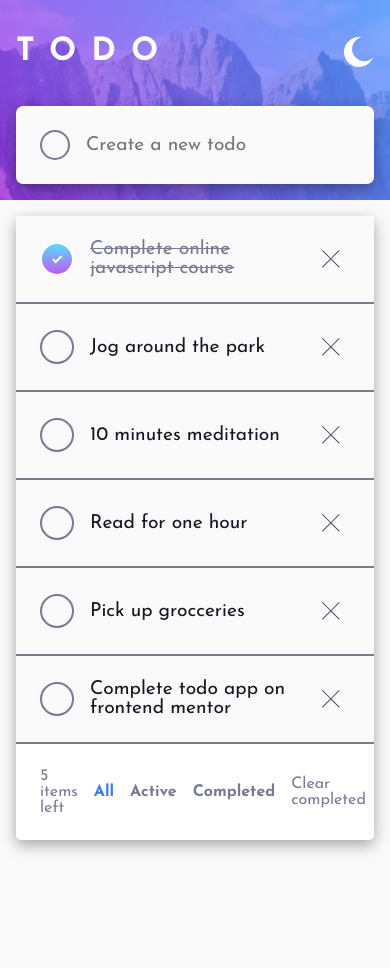
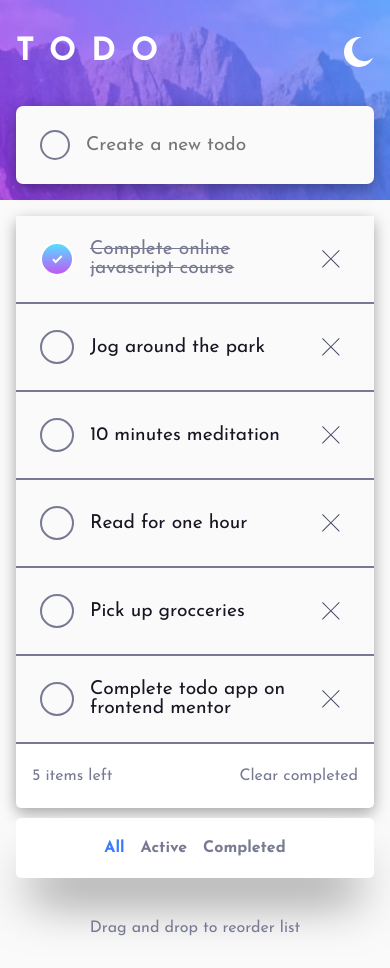
Before and after one commit to arashesmailian/step3, a React (Vite) app: page / in a window 390 px wide. Before the commit the page ends 928 px from the top, so only its background shows below. Built offline with nearby package versions, Linux system fonts and the light colour scheme.

Commit message:
redux reducer now manages drag&drop and theme

```diff
--- a/src/App.css
+++ b/src/App.css
@@ -147,6 +147,9 @@ header{
   font-size: 1.2rem;
   cursor: pointer;
 }
+.todo-item:focus{
+  cursor: grab;
+}
 .todo-item>p{
   margin-right: auto;
 }
@@ -193,11 +196,10 @@ header{
 }
 
 .footer{
-  padding: 1.5rem;
+  padding: 1.5rem 1rem;
   display: flex;
   align-items: center;
   justify-content: space-between;
-  gap: 1rem;
   color: var(--Dark-Grayish-Blue);
 }
 .footer p{
@@ -218,8 +220,19 @@ header{
 .footer-conditions p:hover{
   color: var(--Very-Dark-Blue);
 }
-.App[theme = 'dark'] .footer-conditions p:hover{
+.App[theme = 'dark'] .footer .footer-conditions p:hover{
   color: var(--Light-Grayish-Blue-hover);
+}
+
+.drag-and-drop-description{
+  position: absolute;
+  height: 80px;
+  width: 100%;
+  bottom: -160px;
+  display: flex;
+  justify-content: center;
+  align-items: center;
+  color: var(--Dark-Grayish-Blue);
 }
 
 /* ***************** media query ***************** */
@@ -249,4 +262,21 @@ header{
   .delete-icon-container{
     display: flex;
   }
+  .footer-conditions{
+    position: absolute;
+    left: 0;
+    right: 0;
+    bottom: -70px;
+    padding: 1rem;
+    background-color: var(--Very-Dark-Desaturated-Blue);
+    border-radius: 5px;
+    box-shadow: 0px 35px 50px -15px rgba(0, 0, 0, 0.5);;
+    display: flex;
+    justify-content: center;
+    align-items: center;
+    height: 60px;
+  }
+  .App[theme = 'light'] .footer-conditions{
+    background-color: white;
+  }
 }
--- a/src/App.jsx
+++ b/src/App.jsx
@@ -1,19 +1,19 @@
 /* eslint-disable react/no-unknown-property */
-import { useState } from "react";
-import "./App.css";
-import TodoHeader from "./components/TodoHeader";
+import './App.css'
+import TodoHeader from './components/TodoHeader'
+import {useSelector} from 'react-redux'
 
 function App() {
-  const [theme, setTheme] = useState("light");
-  document.querySelector("html").style.backgroundColor =
-    theme === "light" ? "hsl(0, 0%, 98%)" : "hsl(235, 21%, 11%)";
+  const theme = useSelector((state) => state.todo.themeColor)
+  document.querySelector('html').style.backgroundColor =
+    theme === 'light' ? 'hsl(0, 0%, 98%)' : 'hsl(235, 21%, 11%)'
   return (
     <>
-      <div className="App" theme={theme}>
-        <TodoHeader theme={theme} setTheme={setTheme} />
+      <div className='App' theme={theme}>
+        <TodoHeader />
       </div>
     </>
-  );
+  )
 }
 
-export default App;
+export default App
--- a/src/components/TodoHeader.jsx
+++ b/src/components/TodoHeader.jsx
@@ -1,25 +1,31 @@
 /* eslint-disable react/prop-types */
-import TodosContainer from "./TodosContainer";
-import sun from "../assets/images/icon-sun.svg";
-import moon from "../assets/images/icon-moon.svg";
+import TodosContainer from './TodosContainer'
+import sun from '../assets/images/icon-sun.svg'
+import moon from '../assets/images/icon-moon.svg'
+import {useDispatch, useSelector} from 'react-redux'
+import {changeThemeColor} from '../redux/reducers/todo.reducer'
 
-const TodoHeader = ({ theme, setTheme }) => {
-  const changeTheme = () => {
-    theme === "dark" ? setTheme("light") : setTheme("dark");
-  };
+const TodoHeader = () => {
+  const theme = useSelector((state) => state.todo.themeColor)
+  const dispatch = useDispatch()
+  const change = () => {
+    theme === 'dark'
+      ? dispatch(changeThemeColor('light'))
+      : dispatch(changeThemeColor('dark'))
+  }
   return (
     <header>
-      <div className="container">
-        <h1 className="title">TODO</h1>
+      <div className='container'>
+        <h1 className='title'>TODO</h1>
         <img
-          onClick={changeTheme}
-          src={theme === "dark" ? sun : moon}
-          alt="theme icon"
+          onClick={() => change()}
+          src={theme === 'dark' ? sun : moon}
+          alt='theme icon'
         />
       </div>
       <TodosContainer />
     </header>
-  );
-};
+  )
+}
 
-export default TodoHeader;
+export default TodoHeader
--- a/src/components/TodoInput.jsx
+++ b/src/components/TodoInput.jsx
@@ -1,28 +1,37 @@
-import { useDispatch } from "react-redux";
-import { addTodo } from "../redux/reducers/todo.reducer";
-import { useState } from "react";
+/* eslint-disable no-unused-vars */
+import {useDispatch} from 'react-redux'
+import {addTodo} from '../redux/reducers/todo.reducer'
+import {useState} from 'react'
+import store from '../redux/store'
 
 const TodoInput = () => {
-  const dispatch = useDispatch();
-  const [newTodo, setNewTodo] = useState("");
+  const dispatch = useDispatch()
+  const [newTodo, setNewTodo] = useState('')
+  const findMaxIndexOfTodos = () => {
+    let currentState = store.getState().todo.todoList
+    let max = 0
+    currentState.forEach((todo) => (max = todo.id > max ? todo.id : max))
+    return max
+  }
   const submitHandler = (e) => {
-    e.preventDefault();
-    if (newTodo) dispatch(addTodo(newTodo));
-    setNewTodo("");
-  };
+    e.preventDefault()
+    if (newTodo)
+      dispatch(addTodo({newTodo: newTodo, id: findMaxIndexOfTodos() + 1}))
+    setNewTodo('')
+  }
   return (
-    <form className="todo-input" onSubmit={submitHandler}>
-      <div className="todo-mark"></div>
+    <form className='todo-input' onSubmit={submitHandler}>
+      <div className='todo-mark'></div>
       <input
-        type="text"
-        placeholder="Create a new todo"
+        type='text'
+        placeholder='Create a new todo'
         onChange={(e) => {
-          setNewTodo(e.target.value);
+          setNewTodo(e.target.value)
         }}
         value={newTodo}
       />
     </form>
-  );
-};
+  )
+}
 
-export default TodoInput;
+export default TodoInput
--- a/src/components/TodoList.jsx
+++ b/src/components/TodoList.jsx
@@ -1,90 +1,122 @@
 /* eslint-disable no-unused-vars */
 /* eslint-disable react/no-unknown-property */
-import { useSelector } from "react-redux";
-import { useDispatch } from "react-redux";
-import { removeTodo, completeTodo } from "../redux/reducers/todo.reducer";
+import {useSelector} from 'react-redux'
+import {useDispatch} from 'react-redux'
+import {
+  removeTodo,
+  completeTodo,
+  dragAndDropRefreshState,
+} from '../redux/reducers/todo.reducer'
 
-import DeleteIcon from "../assets/images/icon-cross.svg";
-import { useRef, useState } from "react";
-import { useEffect } from "react";
+import DeleteIcon from '../assets/images/icon-cross.svg'
+import {useRef, useState} from 'react'
+import {useEffect} from 'react'
 
 const TodoList = () => {
-  const dispatch = useDispatch();
-  const conditionList = useRef();
-  const todos = useSelector((state) => state.todo);
-  const [filterTodos, setFilterTodos] = useState("");
-  const [condition, setCondition] = useState("All");
+  const dispatch = useDispatch()
+  const conditionList = useRef()
+  const draggedItem = useRef()
+  const dragOverItem = useRef()
+  const todos = useSelector((state) => state.todo.todoList)
+  const [filterTodos, setFilterTodos] = useState('')
+  const [condition, setCondition] = useState('All')
+
+  // *********drag and drop functionality*********
+  const dragStart = (e, position) => {
+    draggedItem.current = position
+  }
+  const dragEnter = (e, position) => {
+    dragOverItem.current = position
+  }
+  const dropDraggedItem = () => {
+    const reArrangedList = [...filterTodos]
+    const draggingITem = reArrangedList[draggedItem.current]
+    reArrangedList.splice(draggedItem.current, 1)
+    reArrangedList.splice(dragOverItem.current, 0, draggingITem)
+    setFilterTodos(reArrangedList)
+    dispatch(dragAndDropRefreshState(reArrangedList))
+    draggedItem.current = null
+    dragOverItem.current = null
+  }
+  //*********
 
   const deleteTaskHandler = (task) => {
-    dispatch(removeTodo(task));
-  };
+    dispatch(removeTodo(task))
+  }
   const checkTriggerHandler = (todo) => {
-    dispatch(completeTodo(todo));
-  };
+    dispatch(completeTodo(todo))
+  }
 
   const conditionsClickHandler = (e) => {
-    const allConsditions = conditionList.current.children;
-    for (let i of allConsditions) i.setAttribute("status", "false");
-    e.target.setAttribute("status", "true");
-    setCondition(e.target.textContent);
-  };
-
+    const allConsditions = conditionList.current.children
+    for (let i of allConsditions) i.setAttribute('status', 'false')
+    e.target.setAttribute('status', 'true')
+    setCondition(e.target.textContent)
+  }
   useEffect(() => {
     switch (condition) {
-      case "All":
-        return setFilterTodos(todos);
-      case "Active":
-        return setFilterTodos(todos.filter((todo) => todo.completed == false));
-      case "Completed":
-        return setFilterTodos(todos.filter((todo) => todo.completed == true));
+      case 'All':
+        return setFilterTodos(todos)
+      case 'Active':
+        return setFilterTodos(todos.filter((todo) => todo.completed == false))
+      case 'Completed':
+        return setFilterTodos(todos.filter((todo) => todo.completed == true))
     }
-    setFilterTodos(todos);
-  }, [todos, condition]);
+  }, [todos, condition])
 
   return (
-    <div className="todo-list">
+    <div className='todo-list'>
       <ul>
         {filterTodos
-          ? filterTodos.map((todo) => {
+          ? filterTodos.map((todo, index) => {
               return (
-                <div key={todo.id}>
-                  <li className="todo-item" completed={String(todo.completed)}>
+                <div
+                  key={todo.id}
+                  draggable={true}
+                  onDragStart={(e) => dragStart(e, index)}
+                  onDragEnter={(e) => dragEnter(e, index)}
+                  onDragEnd={dropDraggedItem}
+                >
+                  <li className='todo-item' completed={String(todo.completed)}>
                     <p onClick={() => checkTriggerHandler(todo)}>{todo.txt}</p>
                     <div
-                      className="delete-icon-container"
+                      className='delete-icon-container'
                       onClick={() => deleteTaskHandler(todo)}
                     >
                       <img
-                        className="delete-icon"
+                        className='delete-icon'
                         src={DeleteIcon}
-                        alt="delete icon"
+                        alt='delete icon'
                       />
                     </div>
                   </li>
                 </div>
-              );
+              )
             })
-          : ""}
+          : ''}
       </ul>
-      <div className="footer">
+      <div className='footer'>
         <p>
           {todos.filter((todo) => todo.completed == false).length} items left
         </p>
-        <div className="footer-conditions" ref={conditionList}>
-          <p status="true" onClick={(e) => conditionsClickHandler(e)}>
+        <div className='footer-conditions' ref={conditionList}>
+          <p status='true' onClick={(e) => conditionsClickHandler(e)}>
             All
           </p>
-          <p status="false" onClick={(e) => conditionsClickHandler(e)}>
+          <p status='false' onClick={(e) => conditionsClickHandler(e)}>
             Active
           </p>
-          <p status="false" onClick={(e) => conditionsClickHandler(e)}>
+          <p status='false' onClick={(e) => conditionsClickHandler(e)}>
             Completed
           </p>
         </div>
-        <p onClick={() => setCondition("Active")}>Clear completed</p>
+        <p onClick={() => setCondition('Active')}>Clear completed</p>
+      </div>
+      <div className='drag-and-drop-description'>
+        Drag and drop to reorder list
       </div>
     </div>
-  );
-};
+  )
+}
 
-export default TodoList;
+export default TodoList
--- a/src/redux/store.js
+++ b/src/redux/store.js
@@ -1,22 +1,36 @@
-import { configureStore } from "@reduxjs/toolkit";
-import todoReducer from "./reducers/todo.reducer";
-import { combineReducers } from "@reduxjs/toolkit";
-import storage from "redux-persist/lib/storage";
-import { persistReducer } from "redux-persist";
+import {configureStore} from '@reduxjs/toolkit'
+import todoReducer from './reducers/todo.reducer'
+import {combineReducers} from '@reduxjs/toolkit'
+import storage from 'redux-persist/lib/storage'
+import {
+  FLUSH,
+  REHYDRATE,
+  PAUSE,
+  PERSIST,
+  PURGE,
+  REGISTER,
+  persistReducer,
+} from 'redux-persist'
 
 const persistConfig = {
-  key: "root",
+  key: 'root',
   storage: storage,
-};
+}
 
 export const rootReducers = combineReducers({
   todo: todoReducer,
-});
+})
 
-const persistedReducer = persistReducer(persistConfig, rootReducers);
+const persistedReducer = persistReducer(persistConfig, rootReducers)
 
 const store = configureStore({
   reducer: persistedReducer,
-});
+  middleware: (getDefaultMiddleware) =>
+    getDefaultMiddleware({
+      serializableCheck: {
+        ignoredActions: [FLUSH, REHYDRATE, PAUSE, PERSIST, PURGE, REGISTER],
+      },
+    }),
+})
 
-export default store;
+export default store
```
Also changed, not shown: src/redux/reducers/todo.reducer.js (+37 -62 lines), 1 other file (tests, documents, lock files or other folders).
